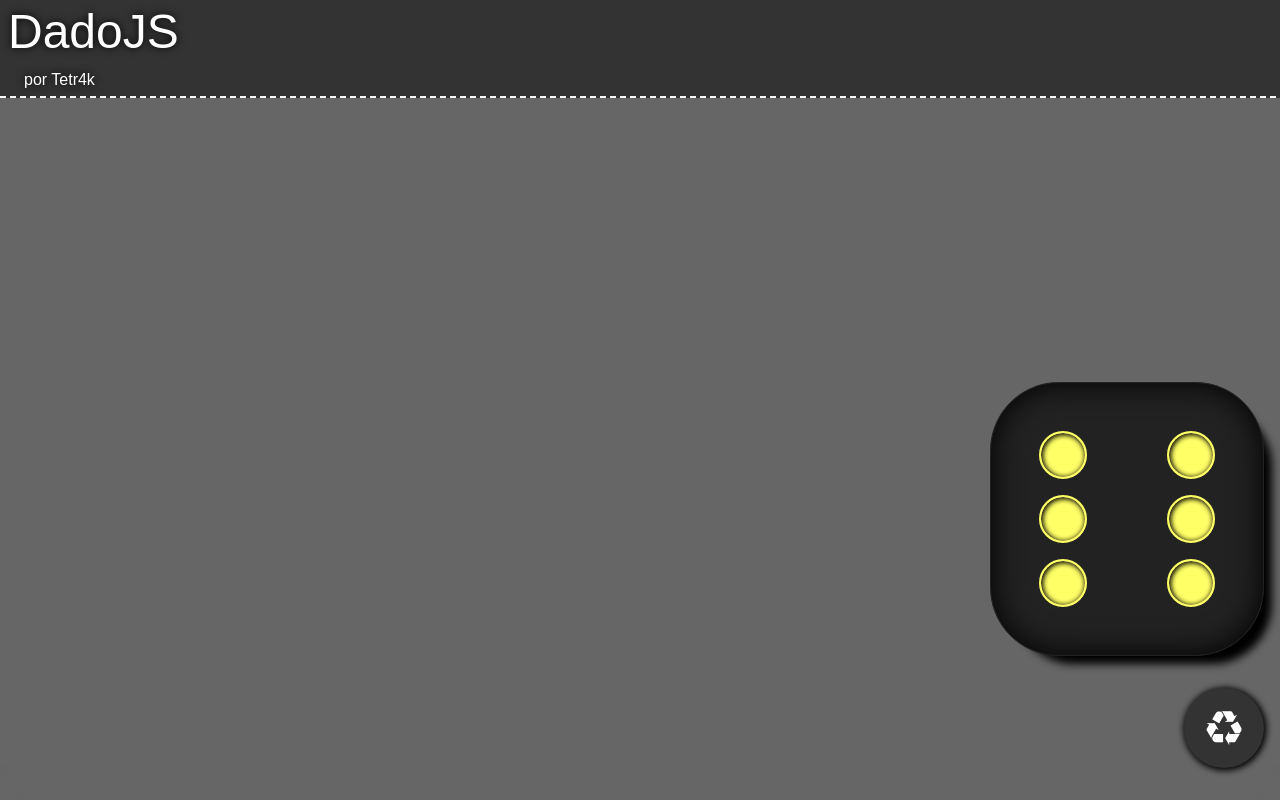
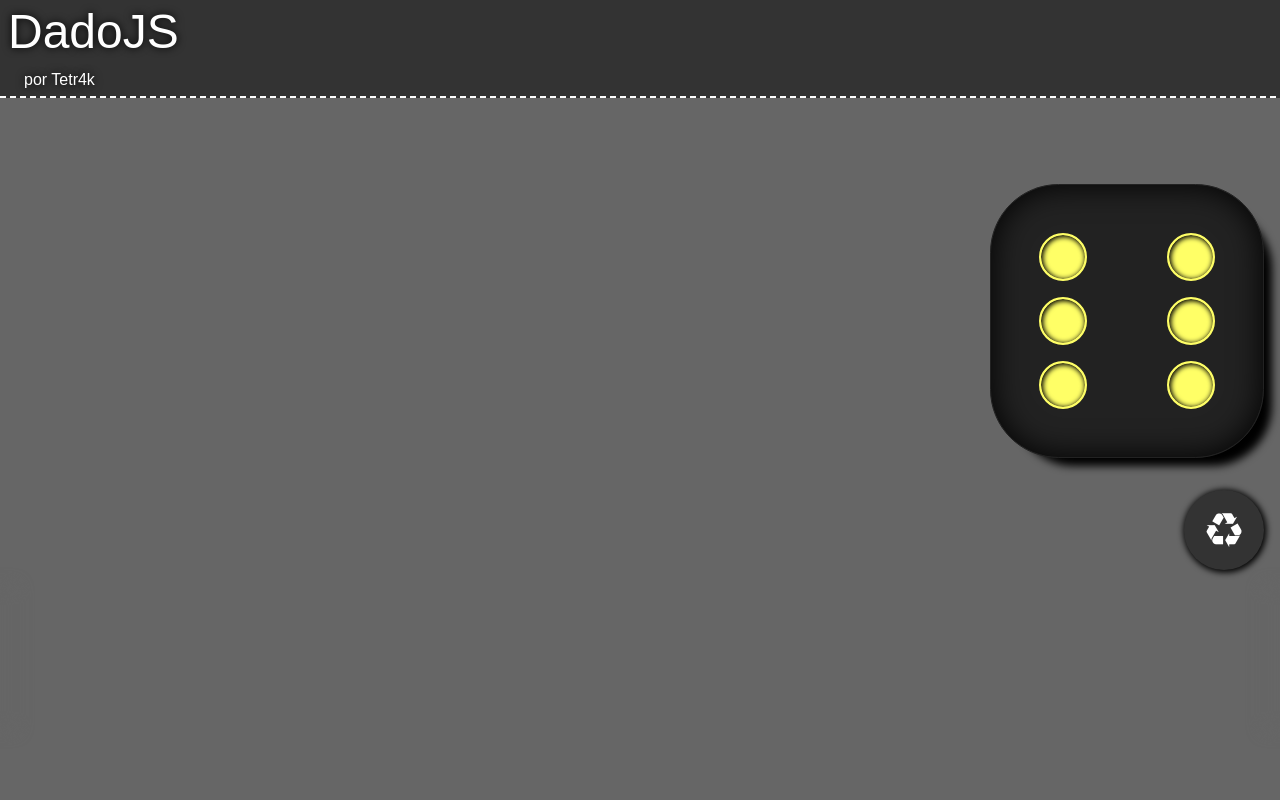
Before and after one commit to Tetr4k/dadojs, a React (Create React App) app: page / in a window 1280 px wide. Built offline with nearby package versions, Linux system fonts and the light colour scheme.

Commit message:
Muda posicionamento

```diff
--- a/src/PaginaDado6/index.jsx
+++ b/src/PaginaDado6/index.jsx
@@ -14,11 +14,10 @@ const PaginaDado6 = styled.div`
     align-items: flex-end;
     display: flex;
     flex-direction: column;
-    justify-content: flex-end;
     margin-bottom: 1rem;
     position: fixed;
     bottom: 0;
-    height: 85%;
+    height: 77%;
     width: 100%;
 `
 
```
